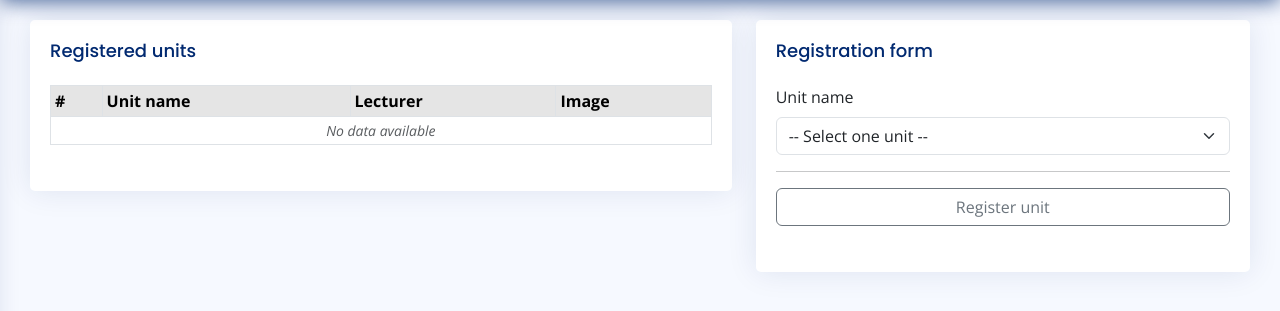
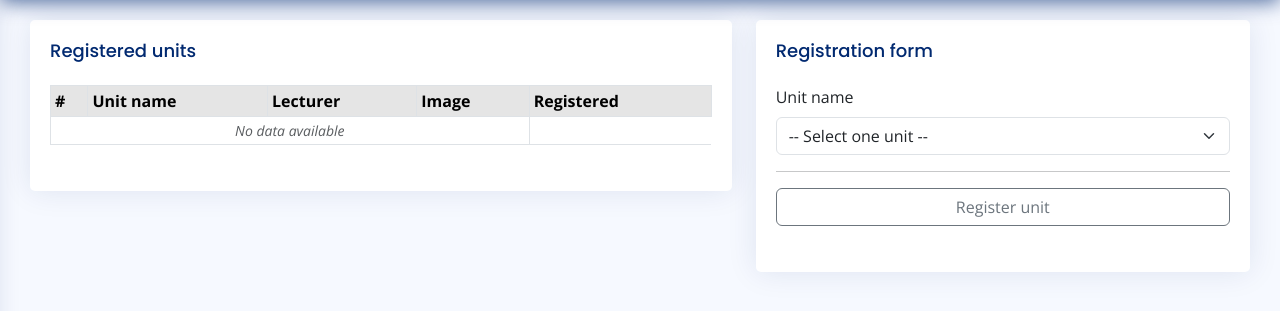
Before and after one commit to morikeli/smart-scheduler, a Django app: template campus/templates/dashboard/students/register-units.html in a window 1280 px wide. Shown: the part 60-371 px from the top of the page. Run offline with Django 4.2, Linux system fonts and the light colour scheme; the template is opened without the code that fills it, so the values that code supplies are empty; some libraries are stand-ins or nearby versions.

Commit message:
minor changes 1.) updated table 2.) updated form

```diff
--- a/campus/templates/dashboard/students/register-units.html
+++ b/campus/templates/dashboard/students/register-units.html
@@ -22,6 +22,7 @@
                                         <th>Unit name</th>
                                         <th>Lecturer</th>
                                         <th>Image</th>
+                                        <th>Registered</th>
                                     </thead>
                                     <tbody>
                                         {% for units in registered_units %}
@@ -30,6 +31,11 @@
                                             <td>{{ units.unit }}</td>
                                             <td>{{ units.unit.lecturer.staff.first_name|title }} {{ units.unit.lecturer.staff.last_name|title }}</td>
                                             <td class="text-center"><img src="{{ units.unit.lecturer.staff.profile_pic.url }}" height="30px" width="30px" alt="dp"></td>
+                                            <td class="text-center">
+                                                {% if units.is_registered is True %}
+                                                <span><i class="bi-check-circle-fill" style="color: #0e9437;"></i></span>
+                                                {% endif %}
+                                            </td>
                                         </tr>
                                         {% empty %}
                                         <tr>
@@ -47,6 +53,7 @@
                         <div class="card-body">
                             <h5 class="card-title">Registration form</h5>
                             <form action="" method="post">
+                                {% include 'messages.html' %}
                                 {% csrf_token %}
                                 <div class="col-xl-12 col-lg-12">
                                     <div class="mb-3">
```
